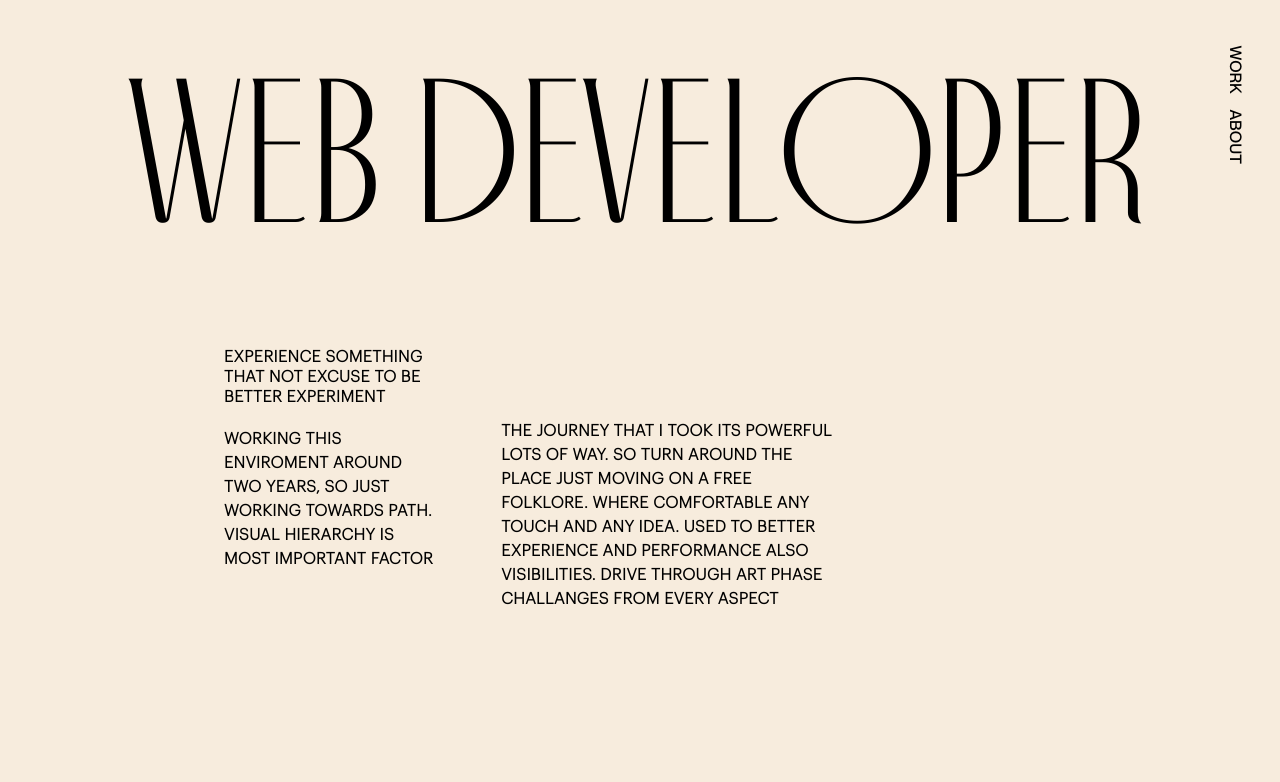
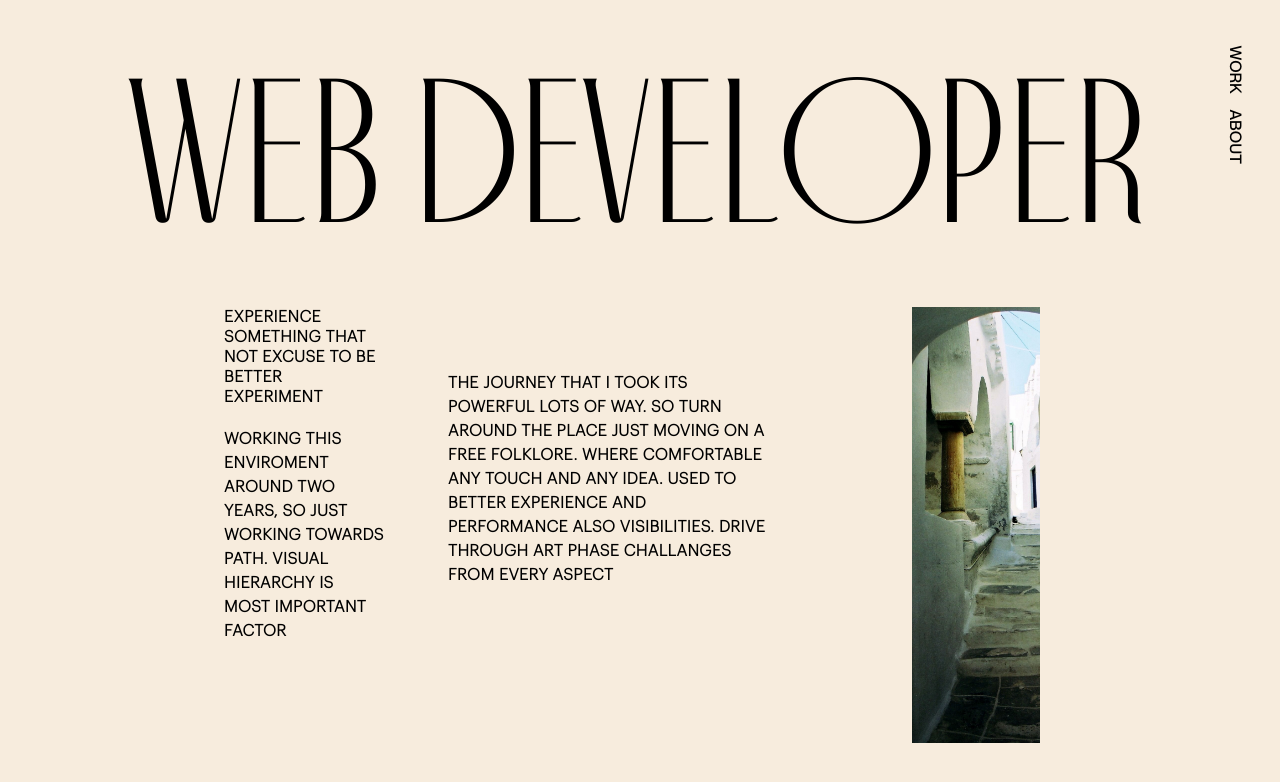
Before and after one commit to ahmedrimon/anonno--portfolio, a Next.js app: page / in a window 1280 px wide. Shown: the top 782 px of the page. Built offline with nearby package versions, Linux system fonts and the light colour scheme.

Commit message:
adding something

```diff
--- a/components/Hero/Hero.tsx
+++ b/components/Hero/Hero.tsx
@@ -1,16 +1,30 @@
+import Image from 'next/image';
+import area from '../../images/area.jpg';
+
 export default function Hero() {
-     return <section>
+     return <section className="overflow-x-hidden">
           <h1 className="font-antiga text-[16vw] font-normal flex justify-center items-center max-[767px]:text-[16vw]">WEB DEVELOPER</h1>
-          <section className="flex justify-center items-center">
-               <div>
-                    <h3 className="font-graphik tracking-wide font-bold ml-[14em] text-[16px] leading-5">EXPERIENCE SOMETHING THAT NOT EXCUSE TO BE BETTER EXPERIMENT</h3>
-                    <h3 className="font-graphik tracking-wide font-bold ml-[14em] text-[16px] leading-6 mt-5">WORKING THIS ENVIROMENT AROUND TWO YEARS, SO JUST WORKING TOWARDS PATH. VISUAL HIERARCHY IS MOST IMPORTANT FACTOR</h3>
-               </div>
-               <div>
-                    <h3 className="font-graphik tracking-wide font-bold ml-[4em] text-[16px] leading-6 mt-[7em] max-w-[40%]">THE JOURNEY THAT I TOOK ITS POWERFUL LOTS OF WAY. SO TURN AROUND THE PLACE JUST MOVING ON A FREE FOLKLORE. WHERE COMFORTABLE ANY TOUCH AND ANY IDEA. USED TO BETTER EXPERIENCE AND PERFORMANCE ALSO VISIBILITIES. DRIVE THROUGH ART PHASE CHALLANGES FROM EVERY ASPECT</h3>
-               </div>
+          <section className="pb-[2em]">
+               <main className="flex">
+                    <div className="w-[30%]">
+                         <h3 className="font-graphik tracking-wide font-bold ml-[14em] text-[16px] leading-5">EXPERIENCE SOMETHING THAT NOT EXCUSE TO BE BETTER EXPERIMENT</h3>
+                         <h3 className="font-graphik tracking-wide font-bold ml-[14em] text-[16px] leading-6 mt-5">WORKING THIS ENVIROMENT AROUND TWO YEARS, SO JUST WORKING TOWARDS PATH. VISUAL HIERARCHY IS MOST IMPORTANT FACTOR</h3>
+                    </div>
+                    <div className="w-[30%]">
+                         <h3 className="font-graphik tracking-wide font-bold ml-[4em] text-[16px] leading-6 mt-[4em]">THE JOURNEY THAT I TOOK ITS POWERFUL LOTS OF WAY. SO TURN AROUND THE PLACE JUST MOVING ON A FREE FOLKLORE. WHERE COMFORTABLE ANY TOUCH AND ANY IDEA. USED TO BETTER EXPERIENCE AND PERFORMANCE ALSO VISIBILITIES. DRIVE THROUGH ART PHASE CHALLANGES FROM EVERY ASPECT</h3>
+                    </div>
+                    <div className="w-[10%] ml-[9em]">
+                         <Image
+                              src={area}
+                              alt="Picture of the art"
+                              width={200}
+                              height={300}
+                         />
+                    </div>
+               </main>
           </section>
+          {/* <main className="w-[40%]">
 
-
+          </main> */}
      </section>
 }
```
Also changed, not shown: images/area.jpg (added).
